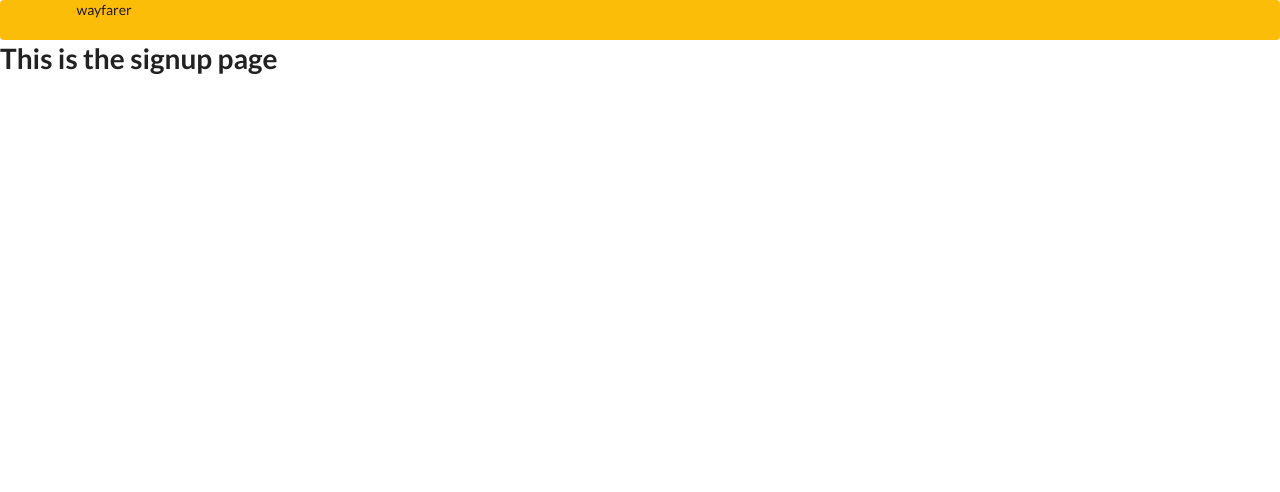
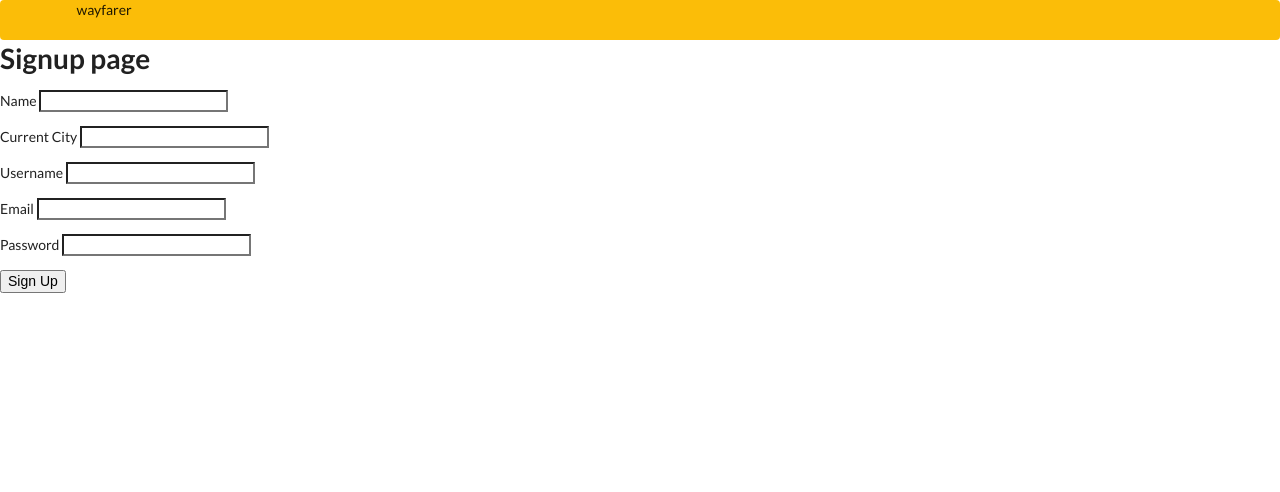
Before and after one commit to danlehner/wayfarer, a Django app: page /accounts/signup/ in a window 1280 px wide. Shown: the top 492 px of the page. Run offline with Django 3.2, Linux system fonts and the light colour scheme; some libraries are stand-ins or nearby versions.

Commit message:
creates signup form and profile creation

```diff
--- a/accounts/templates/login.html
+++ b/accounts/templates/login.html
@@ -1 +1,6 @@
+{% extends 'base.html' %}
+{% block content %}
+
 <h1>This is the login page</h1>
+
+{% endblock %}
--- a/accounts/templates/signup.html
+++ b/accounts/templates/signup.html
@@ -1,6 +1,31 @@
 {% extends 'base.html' %}
 {% block content %}
 
-<h1>This is the signup page</h1>
+<h1>Signup page</h1>
+
+<form action="{% url 'signup' %}" method="POST">
+  {% csrf_token %}
+  <p>
+    <label for="name">Name</label>
+    <input type="text" name="name" maxlength="50" minlength="2" required>
+  </p>
+  <p>
+    <label for="current_city">Current City</label>
+    <input type="text" name="current_city" maxlength="50" minlength="2" required>
+  </p>
+  <p>
+    <label for="username">Username</label>
+    <input type="text" name="username" maxlength="25" minlength="2" required>
+  </p>
+  <p>
+    <label for="email">Email</label>
+    <input type="text" name="email" maxlength="25" minlength="2" required>
+  </p>
+  <p>
+    <label for="password">Password</label>
+    <input type="password" name="password" maxlength="50" minlength="4" required>
+  </p>
+  <button type="submit">Sign Up</button>
+</form>
 
 {% endblock %}
--- a/accounts/views.py
+++ b/accounts/views.py
@@ -1,6 +1,7 @@
-from django.shortcuts import render
+from django.shortcuts import render, redirect
 from django.contrib import auth
 from django.contrib.auth.models import User
+from main_app.models import Profile
 
 # Create your views here.
 
@@ -8,7 +9,6 @@ def signup(request):
   if request.method == "POST":
     name = request.POST['name']
     current_city = request.POST['current_city']
-    date_joined = request.POST['date_joined']
     username_form = request.POST['username']
     email_form = request.POST['email']
     password = request.POST['password']
@@ -24,9 +24,9 @@ def signup(request):
         user = User.objects.create_user(
           username=username_form,
           email=email_form,
-          password=password,
-          name=name,
-          current_city=current_city,
-          date_joined=date_joined)
+          password=password)
         user.save()
+        profile = Profile(current_city=current_city, name=name, user=user)
+        profile.save()
+        return redirect('/')
   return render(request, 'signup.html')
```
Also changed, not shown: main_app/models.py (+7 -7 lines), accounts/forms.py (added).
